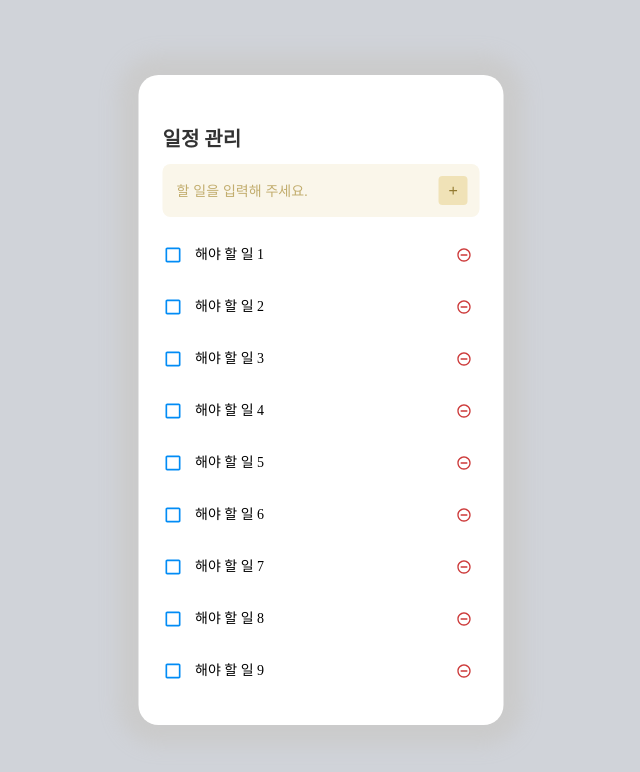
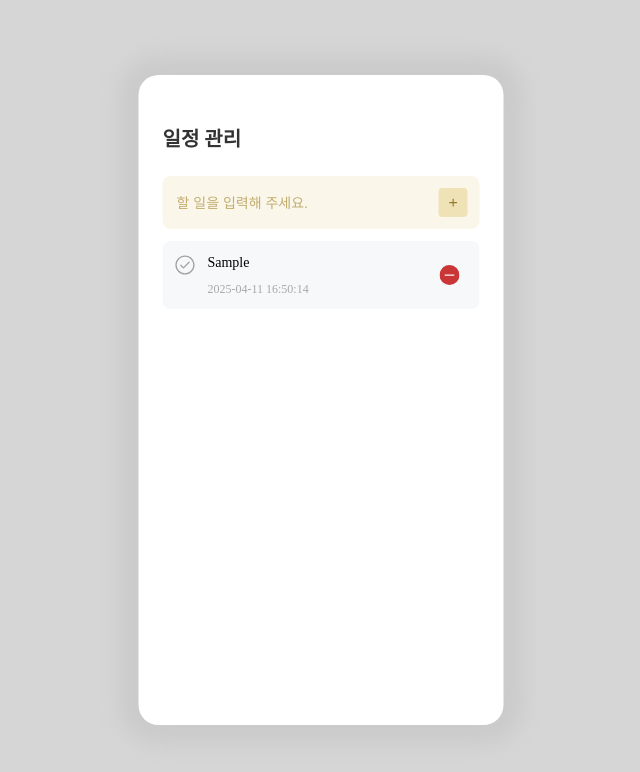
Before and after one commit to sooowan/todo-app, a React (Create React App) app: page / in a window 1280 px wide. Both pictures are taken after typing "Sample" into the empty fields and a click on the button 771 px from the left and 190 px from the top of the page. Shown: the top 772 px of the page, without its empty margins (319-959 px from the left). Built offline with nearby package versions, Linux system fonts and the light colour scheme.

Commit message:
스타일 수정, 시간 추가, 텍스트 긴 경우 개선

```diff
--- a/package.json
+++ b/package.json
@@ -16,6 +16,7 @@
     "react-scripts": "5.0.1",
     "react-virtualized": "^9.22.6",
     "sass": "^1.86.3",
+    "styled-components": "^6.1.19",
     "web-vitals": "^2.1.0"
   },
   "scripts": {
--- a/src/App.js
+++ b/src/App.js
@@ -4,18 +4,31 @@ import TodoTemplate from './components/TodoTemplate';
 import TodoInsert from './components/TodoInsert';
 import TodoList from './components/TodoList';
 import { useState, useRef, useCallback } from 'react';
+import { formatDate } from './lib/format.js';
 
 function App() {
-  const [todos, setTodos] = useState(createBulkTodos);
+  const [todos, setTodos] = useState([]);
+  const [error, setError] = useState('');
 
   let nextId = useRef(2501);
 
   const addList = useCallback(
     (text) => {
-      setTodos([
-        ...todos,
-        { id: nextId.current++, text: text, checked: false },
-      ]);
+      if (text === '') {
+        setError('내용을 입력해 주삼.');
+        return;
+      } else {
+        setError('');
+        setTodos([
+          ...todos,
+          {
+            id: nextId.current++,
+            text: text,
+            checked: false,
+            time: formatDate(new Date()),
+          },
+        ]);
+      }
     },
     [todos],
   );
@@ -40,21 +53,22 @@ function App() {
   //   )
   // }, [todos])
 
-  function createBulkTodos() {
-    const arr = [];
-    for (let i = 1; i <= 15; i++) {
-      arr.push({
-        id: i,
-        text: `해야 할 일 ${i}`,
-        checked: false,
-      });
-    }
-    return arr;
-  }
+  // function createBulkTodos() {
+  //   const arr = [];
+  //   for (let i = 1; i <= 5; i++) {
+  //     arr.push({
+  //       id: i,
+  //       text: `해야 할 일 ${i}`,
+  //       checked: false,
+  //       time: formatDate(new Date()),
+  //     });
+  //   }
+  //   return arr;
+  // }
 
   return (
     <TodoTemplate>
-      <TodoInsert onInsert={addList} />
+      <TodoInsert onInsert={addList} error={error} />
       <TodoList todo={todos} onRemove={handleRemove} onToggle={onToggle} />
     </TodoTemplate>
   );
--- a/src/components/TodoInsert.js
+++ b/src/components/TodoInsert.js
@@ -1,7 +1,20 @@
 import { useState, useCallback } from 'react';
 import { MdAdd } from 'react-icons/md';
+import styled from 'styled-components';
 
-export default function TodoInsert({ onInsert }) {
+const ErrMsg = styled.span`
+  color: #936d10;
+  font-size: 12px;
+  line-height: 18px;
+  margin-top: 4px;
+  margin-left: 4px;
+  display: inline-block;
+`;
+const TodoInsertWrap = styled.div`
+  padding: 12px 0;
+  margin-top: 12px;
+`;
+export default function TodoInsert({ onInsert, error }) {
   const [input, setInput] = useState('');
 
   const onSubmint = useCallback(
@@ -14,6 +27,7 @@ export default function TodoInsert({ onInsert }) {
   );
 
   return (
+    <TodoInsertWrap>
       <form className="TodoInsert" onSubmit={onSubmint}>
         <input
           type="text"
@@ -28,5 +42,7 @@ export default function TodoInsert({ onInsert }) {
           <MdAdd />
         </button>
       </form>
+      {error && <ErrMsg>{error}</ErrMsg>}
+    </TodoInsertWrap>
   );
 }
--- a/src/components/TodoList.js
+++ b/src/components/TodoList.js
@@ -1,35 +1,81 @@
 import { useCallback } from 'react';
 import TodoListItem from './TodoListItem';
 import { List } from 'react-virtualized';
+import styled from 'styled-components';
+
+const NoContent = styled.div`
+  width: 100%;
+  height: 100%;
+  border-radius: 8px;
+  /* background-color: #f6f8fa; */
+  padding: 12px;
+  box-sizing: border-box;
+  display: flex;
+  align-items: center;
+  justify-content: center;
+  font-size: 14px;
+  color: #adadad;
+`;
+
+const ListWrap = styled.div`
+  width: 100%;
+  height: 100%;
+  overflow-y: auto;
+`;
 
 export default function TodoList({ todo, onRemove, onToggle }) {
-  const rowRenderer = useCallback(
-    ({ index, key, style }) => {
-      const td = todo[index]; //index는 필수로 index로, idx같은걸로는 안됨
-      return (
-        <TodoListItem
-          todo={td}
-          key={key}
-          onRemove={onRemove}
-          style={style}
-          onToggle={onToggle}
-        />
-      );
-    },
-    [onRemove, todo, onToggle],
-  );
+  // const rowRenderer = useCallback(
+  //   ({ index, key, style }) => {
+  //     const td = todo[index]; //index는 필수로 index로, idx같은걸로는 안됨
+  //     return (
+  //       <TodoListItem
+  //         todo={td}
+  //         key={key}
+  //         onRemove={onRemove}
+  //         style={style}
+  //         onToggle={onToggle}
+  //       />
+  //     );
+  //   },
+  //   [onRemove, todo, onToggle],
+  // );
 
   return (
-    <div style={{ overflow: 'auto' }}>
-      <List
-        width={488}
-        height={520}
-        rowCount={todo.length}
-        rowHeight={52}
-        rowRenderer={rowRenderer}
-        list={todo}
-        style={{ outline: 'none', width: '100%' }}
-      />
-    </div>
+    // <>
+    //   {todo.length === 0 ? (
+    //     <NoContent>할 일을 추가해 보세요!</NoContent>
+    //   ) : (
+    //     <List
+    //       width={500}
+    //       height={560}
+    //       rowCount={todo.length}
+    //       rowHeight={56}
+    //       rowRenderer={rowRenderer}
+    //       list={todo}
+    //       style={{
+    //         outline: 'none',
+    //         width: '100%',
+    //         height: '100%',
+    //         padding: '12px',
+    //         backgroundColor: '#f6f8fa',
+    //         borderRadius: '8px',
+    //       }}
+    //     />
+    //   )}
+    // </>
+    <ListWrap>
+      {todo.length === 0 ? (
+        <NoContent>할 일을 추가해 보세요!</NoContent>
+      ) : (
+        todo.map((td) => (
+          <TodoListItem
+            todo={td}
+            key={td.index}
+            onRemove={onRemove}
+            onToggle={onToggle}
+          />
+        ))
+      )}
+    </ListWrap>
   );
 }
--- a/src/components/TodoListItem.js
+++ b/src/components/TodoListItem.js
@@ -1,28 +1,26 @@
-import {
-  MdCheckBox,
-  MdCheckBoxOutlineBlank,
-  MdRemoveCircleOutline,
-} from 'react-icons/md';
+import { GoCheckCircle, GoCheckCircleFill } from 'react-icons/go';
+import { BsFillDashCircleFill } from 'react-icons/bs';
 
-export default function TodoListItem({ todo, onRemove, style, onToggle }) {
+export default function TodoListItem({ todo, onRemove, onToggle }) {
   return (
-    <div className="TodoListItem-virtualized" style={style}>
     <div className="TodoListItem">
       <div
         className={'ui-check' + (todo.checked ? ' checked' : '')}
         onClick={() => onToggle(todo.id)}
       >
-          {todo.checked ? <MdCheckBox /> : <MdCheckBoxOutlineBlank />}
+        {todo.checked ? <GoCheckCircleFill /> : <GoCheckCircle />}
+        <div className="text-wrap">
           <span className="text">{todo.text}</span>
+          <span className="time">{todo.time}</span>
+        </div>
       </div>
       <button
         type="button"
         className="btn btn-remove"
         onClick={() => onRemove(todo.id)}
       >
-          <MdRemoveCircleOutline />
+        <BsFillDashCircleFill />
       </button>
-      </div>
     </div>
   );
 }
--- a/src/components/component-common.scss
+++ b/src/components/component-common.scss
@@ -35,22 +35,48 @@
   display: flex;
   justify-content: space-between;
   align-items: center;
-  padding: 10px 0;
+  width: 100%;
+  padding: 12px;
+  background-color: #f6f8fa;
+  border-radius: 8px;
+  box-sizing: border-box;
+  & + & {
+    margin-top: 12px;
+  }
+  .text-wrap {
+    width: 100%;
+    overflow: hidden;
+    span {
+      width: 100%;
+      display: block;
+    }
+    .text {
+      font-size: 14px;
+      line-height: 20px;
+      flex: 1;
+      text-overflow: ellipsis;
+      overflow: hidden;
+      display: -webkit-box;
+      line-clamp: 5;
+      -webkit-box-orient: vertical;
+      -webkit-line-clamp: 5;
+      word-wrap: break-word;
+    }
 
-  .text {
-    font-size: 14px;
-    line-height: 20px;
-    flex: 1;
-    text-overflow: ellipsis;
-    white-space: nowrap;
+    .time {
+      font-size: 12px;
+      line-height: 16px;
+      color: #a8a8a8;
+      margin-top: 8px;
+    }
   }
 
   .ui-check {
     flex: 1;
     overflow: hidden;
     svg {
-      font-size: 20px;
-      color: #028cf5;
+      font-size: 24px;
+      color: #a2a2a2;
     }
     &.checked {
       svg {
@@ -69,11 +95,11 @@
   justify-content: space-between;
   align-items: center;
   gap: 8px;
-  margin-bottom: 12px;
+  //   margin-top: 12px;
+  //   margin-bottom: 12px;
   background-color: #faf6ea;
   padding: 12px;
   border-radius: 8px;
-  margin-top: 12px;
 
   .ui-input {
     background-color: #faf6ea;
@@ -102,7 +128,7 @@
     }
   }
   &-remove {
-    font-size: 16px;
+    font-size: 20px;
     color: rgba(193, 12, 12, 0.821);
   }
 }
@@ -118,7 +144,7 @@
   &-check {
     display: flex;
     justify-content: flex-start;
-    align-items: center;
+    align-items: flex-start;
     gap: 12px;
     cursor: pointer;
   }
--- a/src/index.css
+++ b/src/index.css
@@ -1,7 +1,7 @@
 body {
   margin: 0;
   padding: 0;
-  background: #d0d3d9;
+  background: #d6d6d6;
 }
 
 code {
--- /dev/null
+++ b/src/lib/format.js
@@ -0,0 +1,10 @@
+export function formatDate(date) {
+  const year = date.getFullYear();
+  const month = String(date.getMonth() + 1).padStart(2, '0');
+  const day = String(date.getDate()).padStart(2, '0');
+  const hours = String(date.getHours()).padStart(2, '0');
+  const minutes = String(date.getMinutes()).padStart(2, '0');
+  const seconds = String(date.getSeconds()).padStart(2, '0');
+
+  return `${year}-${month}-${day} ${hours}:${minutes}:${seconds}`;
+}
```
Also changed, not shown: 1 other file (tests, documents, lock files or other folders). Lines whose indentation alone changed are shown as unchanged.
